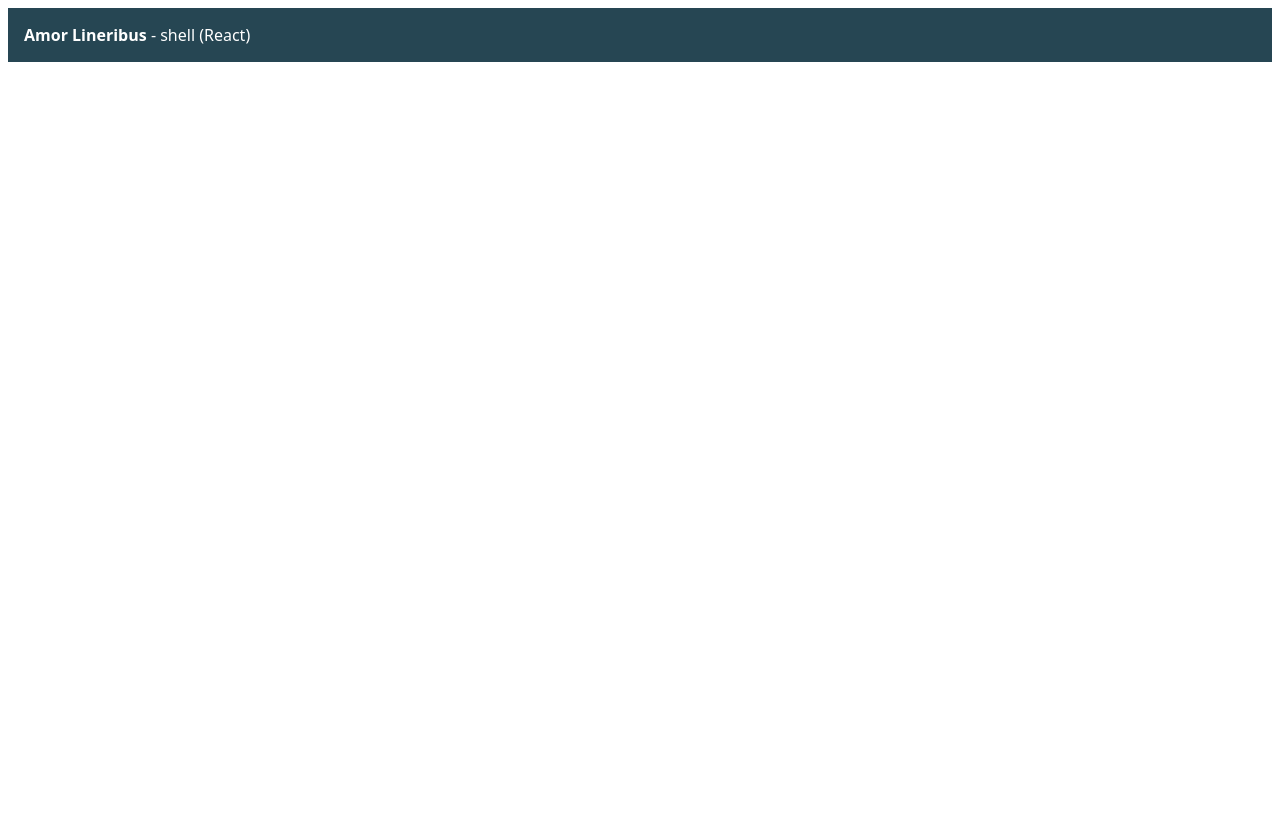
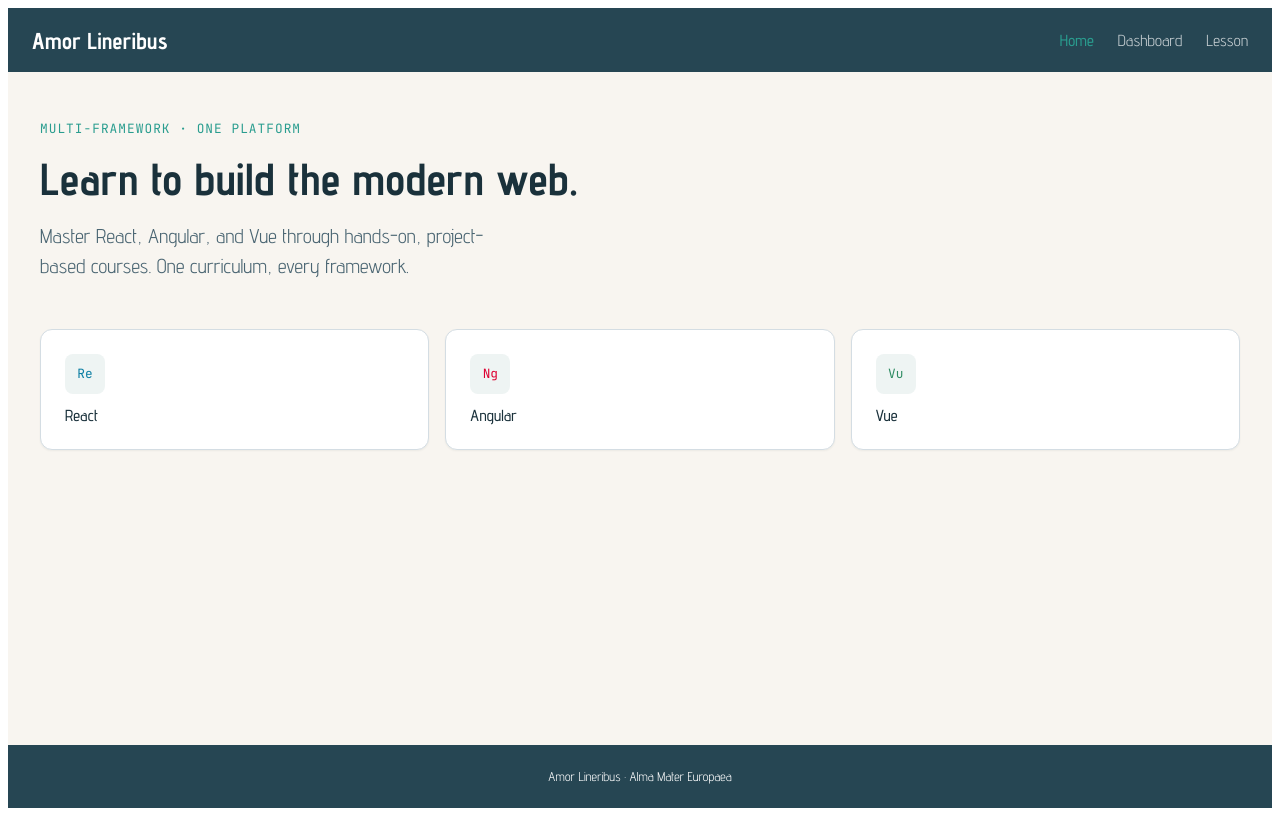
Before and after one commit to Soulhay/amor-lineribus-shell, a React app: page / in a window 1280 px wide. Built offline with nearby package versions, Linux system fonts and the light colour scheme.

Commit message:
changes
changes and additions

```diff
--- a/src/App.jsx
+++ b/src/App.jsx
@@ -1,19 +1,40 @@
 import React from 'react';
+import { HashRouter, Routes, Route, NavLink } from 'react-router-dom';
 import RemoteMount from './RemoteMount';
+import Landing from './Landing';
+import './styles/app.css';
 
+// Loader functions are defined at module scope, not inside the component.
+// RemoteMount keys its effect on `load`, so an inline arrow would create a
+// new function every render and remount the remote on every re-render.
+const loadVue = () => import('vueRemote/Mount');
 const loadAngular = () => import('angularRemote/Mount');
-const loadVue = () => import('vueRemote/Mount');
 
 export default function App() {
   return (
-    <div style={{ fontFamily: 'system-ui, sans-serif' }}>
-      <header style={{ padding: '1rem', background: '#264653', color: '#fff' }}>
-        <strong>Amor Lineribus</strong> - shell (React)
-      </header>
-      <main>
-        <RemoteMount load={loadVue} />
-        <RemoteMount load={loadAngular} />
-      </main>
-    </div>
+    <HashRouter>
+      <div className="app">
+        <header className="app__nav">
+          <span className="app__brand">Amor Lineribus</span>
+          <nav className="app__links">
+            <NavLink to="/" end>Home</NavLink>
+            <NavLink to="/dashboard">Dashboard</NavLink>
+            <NavLink to="/lesson">Lesson</NavLink>
+          </nav>
+        </header>
+
+        <main className="app__main">
+          <Routes>
+            <Route path="/" element={<Landing />} />
+            <Route path="/dashboard" element={<RemoteMount load={loadVue} />} />
+            <Route path="/lesson" element={<RemoteMount load={loadAngular} />} />
+          </Routes>
+        </main>
+
+        <footer className="app__footer">
+          Amor Lineribus &middot; Alma Mater Europaea
+        </footer>
+      </div>
+    </HashRouter>
   );
 }
--- /dev/null
+++ b/src/Landing.jsx
@@ -0,0 +1,21 @@
+import React from 'react';
+
+// Owned by the shell itself - no remote involved.
+export default function Landing() {
+  return (
+    <section className="landing">
+      <p className="landing__eyebrow">MULTI-FRAMEWORK &middot; ONE PLATFORM</p>
+      <h1 className="landing__title">Learn to build the modern web.</h1>
+      <p className="landing__lead">
+        Master React, Angular, and Vue through hands-on, project-based courses.
+        One curriculum, every framework.
+      </p>
+
+      <div className="landing__frameworks">
+        <article className="fw-card fw-card--react"><span>Re</span>React</article>
+        <article className="fw-card fw-card--angular"><span>Ng</span>Angular</article>
+        <article className="fw-card fw-card--vue"><span>Vu</span>Vue</article>
+      </div>
+    </section>
+  );
+}
--- a/src/RemoteMount.jsx
+++ b/src/RemoteMount.jsx
@@ -3,21 +3,33 @@ import React, { useEffect, useRef } from 'react';
 /**
  * Framework-agnostic host for a federated remote.
  *
- * The shell never imports a remote's components directly - React cannot
- * render an Angular or Vue component. Instead every remote exposes the
- * same contract:
+ * DOM ownership matters here. React considers the element it renders to be
+ * its own, but a remote's teardown may remove its host element - Angular's
+ * destroy() does exactly that. If the remote is given the React-rendered
+ * node, both sides try to remove the same element and React throws
+ * "Node.removeChild: The node to be removed is not a child of this node".
  *
- *   mount(element)   - bootstrap the remote into the given DOM element
- *   unmount()        - tear it down again
+ * So React renders an outer element and never lets a remote near it. This
+ * component then creates an inner container imperatively and hands that to
+ * the remote. React does not know the inner container exists; the remote is
+ * free to destroy it. On cleanup we remove it ourselves if it is still
+ * attached.
  *
- * This component owns an empty <div>, hands it to the remote on load,
- * and calls unmount() on cleanup. The same component works for every
- * framework, so the shell contains no framework-specific code.
+ * Every remote implements the same contract:
+ *   mount(element)  - bootstrap into the given element
+ *   unmount()       - tear down again
  */
 export default function RemoteMount({ load }) {
-  const ref = useRef(null);
+  const hostRef = useRef(null);
 
   useEffect(() => {
+    const host = hostRef.current;
+    if (!host) return undefined;
+
+    // The remote owns this element, not React.
+    const container = document.createElement('div');
+    host.appendChild(container);
+
     let mod;
     let cancelled = false;
 
@@ -25,7 +37,7 @@ export default function RemoteMount({ load }) {
       .then((m) => {
         if (cancelled) return;
         mod = m;
-        m.mount(ref.current);
+        m.mount(container);
       })
       .catch((err) => {
         console.error('Failed to load remote:', err);
@@ -33,9 +45,21 @@ export default function RemoteMount({ load }) {
 
     return () => {
       cancelled = true;
-      mod?.unmount?.();
+
+      // A remote failing to tear down cleanly must not prevent the shell
+      // from navigating, so the teardown is isolated.
+      try {
+        mod?.unmount?.(container);
+      } catch (err) {
+        console.error('Remote failed to unmount cleanly:', err);
+      }
+
+      // The remote may already have removed the container itself.
+      if (container.parentNode === host) {
+        host.removeChild(container);
+      }
     };
   }, [load]);
 
-  return <div ref={ref} />;
+  return <div ref={hostRef} />;
 }
--- /dev/null
+++ b/src/styles/app.css
@@ -0,0 +1,121 @@
+.app {
+  min-height: 100vh;
+  display: flex;
+  flex-direction: column;
+  font-family: var(--font-body);
+  color: var(--text-primary);
+  background: var(--surface-warm);
+}
+
+/* Nav ------------------------------------------------------------------ */
+.app__nav {
+  height: var(--nav-height);
+  display: flex;
+  align-items: center;
+  justify-content: space-between;
+  padding: 0 var(--space-6);
+  background: var(--color-charcoal);
+  color: var(--on-charcoal);
+}
+
+.app__brand {
+  font-family: var(--font-display);
+  font-size: var(--fs-lg);
+  font-weight: var(--fw-bold);
+}
+
+.app__links {
+  display: flex;
+  gap: var(--space-6);
+}
+
+.app__links a {
+  color: var(--on-charcoal);
+  text-decoration: none;
+  font-size: var(--fs-base);
+  opacity: 0.75;
+}
+
+.app__links a.active {
+  opacity: 1;
+  color: var(--color-verdigris);
+  font-weight: var(--fw-medium);
+}
+
+/* Main ----------------------------------------------------------------- */
+.app__main {
+  flex: 1;
+  padding: var(--space-12) var(--space-6);
+}
+
+/* Footer --------------------------------------------------------------- */
+.app__footer {
+  padding: var(--space-6);
+  background: var(--color-charcoal);
+  color: var(--on-charcoal);
+  font-size: var(--fs-sm);
+  text-align: center;
+}
+
+/* Landing -------------------------------------------------------------- */
+.landing {
+  max-width: var(--max-width);
+  margin: 0 auto;
+}
+
+.landing__eyebrow {
+  margin: 0 0 var(--space-4);
+  font-family: var(--font-mono);
+  font-size: var(--fs-sm);
+  letter-spacing: 0.08em;
+  color: var(--color-verdigris);
+}
+
+.landing__title {
+  margin: 0 0 var(--space-4);
+  font-family: var(--font-display);
+  font-size: var(--fs-3xl);
+  font-weight: var(--fw-bold);
+  line-height: var(--lh-tight);
+}
+
+.landing__lead {
+  max-width: 46ch;
+  margin: 0 0 var(--space-12);
+  font-size: var(--fs-md);
+  line-height: var(--lh-normal);
+  color: var(--text-secondary);
+}
+
+.landing__frameworks {
+  display: grid;
+  grid-template-columns: repeat(auto-fit, minmax(180px, 1fr));
+  gap: var(--space-4);
+}
+
+.fw-card {
+  display: flex;
+  flex-direction: column;
+  gap: var(--space-3);
+  padding: var(--space-6);
+  background: var(--surface-white);
+  border: 1px solid var(--border-light);
+  border-radius: var(--radius-lg);
+  box-shadow: var(--shadow-sm);
+  font-weight: var(--fw-medium);
+}
+
+.fw-card span {
+  display: grid;
+  place-items: center;
+  width: 40px;
+  height: 40px;
+  border-radius: var(--radius-md);
+  font-family: var(--font-mono);
+  font-size: var(--fs-sm);
+  background: var(--surface-teal);
+}
+
+.fw-card--react span { color: #0b7ea3; }
+.fw-card--angular span { color: var(--fw-angular); }
+.fw-card--vue span { color: #2e8b62; }
```
